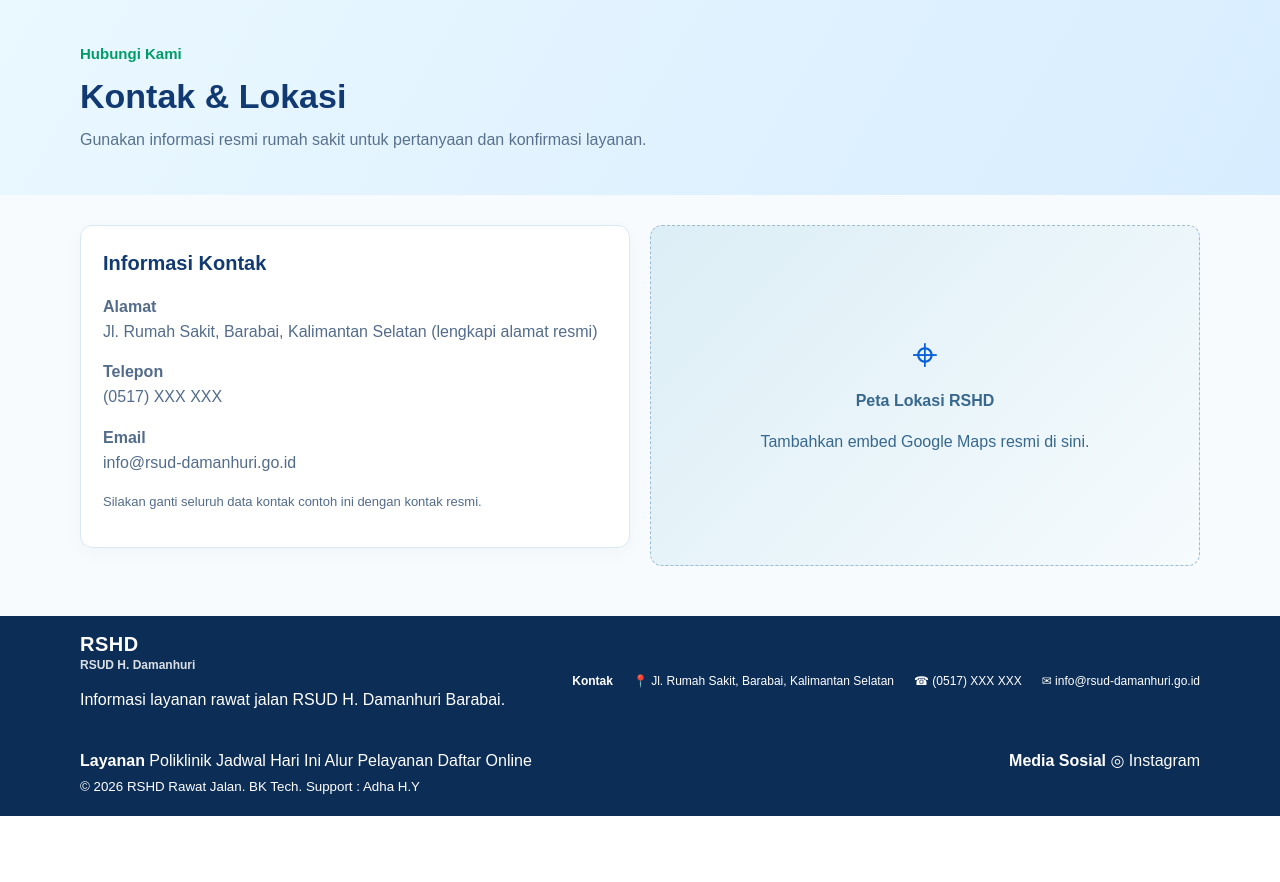
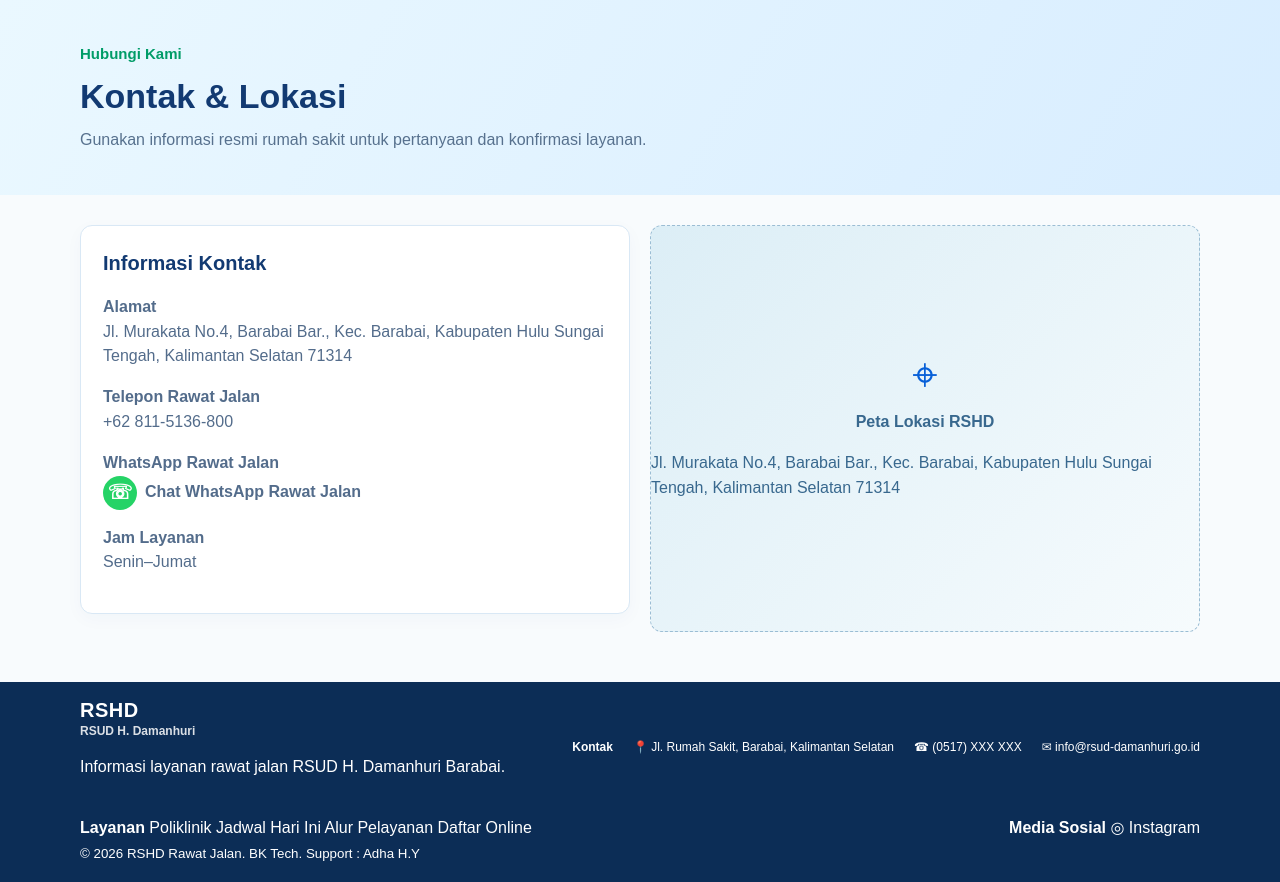
Before and after one commit to dewandaru11/rawatjalanrshd, a Flask app: page /kontak in a window 1280 px wide. Shown: the part 76-958 px from the top of the page. Before the commit the page ends 892 px from the top, so only its background shows below. Run offline with Flask 3, Linux system fonts and the light colour scheme.

Commit message:
Update contact information and layout in kontak.html

```diff
--- a/RAWAT JALAN RSHD WEB/templates/kontak.html
+++ b/RAWAT JALAN RSHD WEB/templates/kontak.html
@@ -1,8 +1,68 @@
 {% extends "base.html" %}
 {% block content %}
-<section class="page-banner"><div class="container"><p class="eyebrow">Hubungi Kami</p><h1>Kontak & Lokasi</h1><p>Gunakan informasi resmi rumah sakit untuk pertanyaan dan konfirmasi layanan.</p></div></section>
+
+<section class="page-banner">
+  <div class="container">
+    <p class="eyebrow">Hubungi Kami</p>
+    <h1>Kontak & Lokasi</h1>
+    <p>
+      Gunakan informasi resmi rumah sakit untuk pertanyaan dan konfirmasi layanan.
+    </p>
+  </div>
+</section>
+
 <section class="container content-section contact-grid">
-  <div class="info-panel"><h2>Informasi Kontak</h2><p><b>Alamat</b><br>Jl. Rumah Sakit, Barabai, Kalimantan Selatan (lengkapi alamat resmi)</p><p><b>Telepon</b><br>(0517) XXX XXX</p><p><b>Email</b><br>info@rsud-damanhuri.go.id</p><p class="note">Silakan ganti seluruh data kontak contoh ini dengan kontak resmi.</p></div>
-  <div class="map-placeholder"><span>⌖</span><b>Peta Lokasi RSHD</b><p>Tambahkan embed Google Maps resmi di sini.</p></div>
+
+  <div class="info-panel">
+    <h2>Informasi Kontak</h2>
+
+    <p>
+      <b>Alamat</b><br>
+      Jl. Murakata No.4, Barabai Bar., Kec. Barabai,
+      Kabupaten Hulu Sungai Tengah, Kalimantan Selatan 71314
+    </p>
+
+    <p>
+      <b>Telepon Rawat Jalan</b><br>
+      <a href="tel:+628115136800">
+        +62 811-5136-800
+      </a>
+    </p>
+
+    <p>
+      <b>WhatsApp Rawat Jalan</b><br>
+      <a
+        href="https://wa.me/628115136800"
+        target="_blank"
+        rel="noopener noreferrer"
+        style="display:inline-flex;align-items:center;gap:8px;text-decoration:none;font-weight:700;"
+      >
+        <span
+          style="display:inline-flex;align-items:center;justify-content:center;
+                 width:34px;height:34px;border-radius:50%;
+                 background:#25D366;color:white;font-size:20px;"
+          aria-hidden="true"
+        >☏</span>
+        Chat WhatsApp Rawat Jalan
+      </a>
+    </p>
+
+    <p>
+      <b>Jam Layanan</b><br>
+      Senin–Jumat
+    </p>
+  </div>
+
+  <div class="map-placeholder">
+    <span>⌖</span>
+    <b>Peta Lokasi RSHD</b>
+    <p>
+      Jl. Murakata No.4, Barabai Bar.,
+      Kec. Barabai, Kabupaten Hulu Sungai Tengah,
+      Kalimantan Selatan 71314
+    </p>
+  </div>
+
 </section>
+
 {% endblock %}
```
